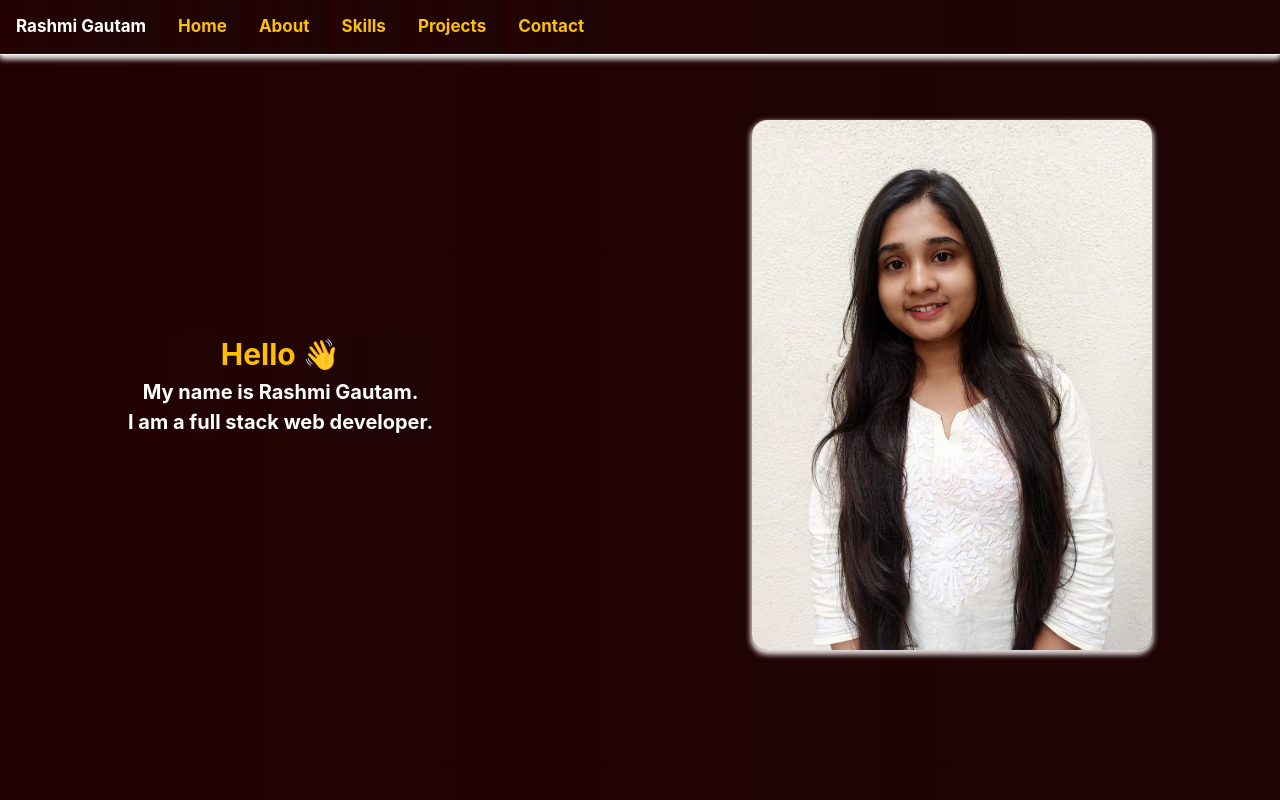
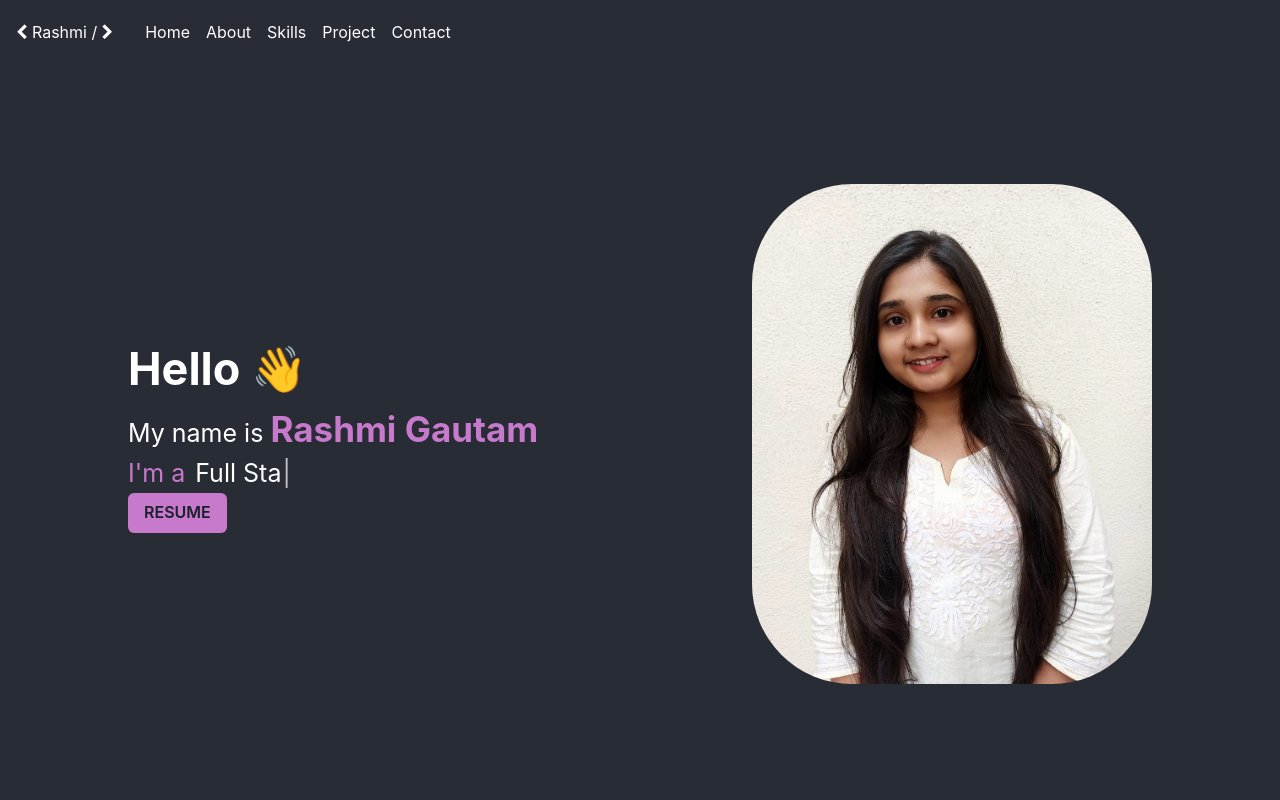
Before and after one commit to Rashmigautam16/Rashmigautam16.github.io, a React (Create React App) app: page / in a window 1280 px wide. Shown: the top 800 px of the page. Built offline with nearby package versions, Linux system fonts and the light colour scheme.

Commit message:
portfolio

```diff
--- a/package.json
+++ b/package.json
@@ -20,6 +20,7 @@
     "react-scripts": "5.0.1",
     "react-scroll": "^1.8.8",
     "typed.js": "^2.0.12",
+    "typewriter-effect": "^2.19.0",
     "web-vitals": "^2.1.4"
   },
   "scripts": {
--- a/public/index.html
+++ b/public/index.html
@@ -25,7 +25,8 @@
       work correctly both with client-side routing and a non-root public URL.
       Learn how to configure a non-root public URL by running `npm run build`.
     -->
-    <title>React App</title>
+    <title>Rashmi_gautam</title>
+    <link rel="stylesheet" href="https://cdnjs.cloudflare.com/ajax/libs/font-awesome/4.7.0/css/font-awesome.min.css">
   </head>
   <body>
     <noscript>You need to enable JavaScript to run this app.</noscript>
--- a/src/App.css
+++ b/src/App.css
@@ -40,33 +40,7 @@
     transform: rotate(360deg);
   }
 }
-/* #App{
-  display: flex;
-  flex-direction: column;
-  gap: 100px;
-} */
 
-* {
-  background: linear-gradient(270deg, #100d12, #230101);
-  background-size: 400% 400%;
-
-  -webkit-animation: AnimationName 6s ease infinite;
-  -moz-animation: AnimationName 6s ease infinite;
-  animation: AnimationName 6s ease infinite;
-}
-
-@-webkit-keyframes AnimationName {
-  0%{background-position:0% 50%}
-  50%{background-position:100% 50%}
-  100%{background-position:0% 50%}
-}
-@-moz-keyframes AnimationName {
-  0%{background-position:0% 50%}
-  50%{background-position:100% 50%}
-  100%{background-position:0% 50%}
-}
-@keyframes AnimationName {
-  0%{background-position:0% 50%}
-  50%{background-position:100% 50%}
-  100%{background-position:0% 50%}
-}
+ * {
+  background-color: #282c34;
+ }
--- a/src/Components/About.jsx
+++ b/src/Components/About.jsx
@@ -5,22 +5,11 @@ import "aos/dist/aos.css";
 AOS.init();
 const About = () => {
   return (
-    <div className="about">
-      <h1 id="head">About me</h1>
-      <div id="aboutContain">
-        <div data-aos="fade-up">
-          <img
-            alt="Coding"
-            width="600"
-            src="https://camo.githubusercontent.com/5ddf73ad3a205111cf8c686f687fc216c2946a75005718c8da5b837ad9de78c9/68747470733a2f2f7468756d62732e6766796361742e636f6d2f4576696c4e657874446576696c666973682d736d616c6c2e676966"
-          />
-        </div>
-        <div>
-          <h1  data-aos="fade-up">I am Rashmi Gautam</h1>
-          <h2  data-aos="fade-up">I'm a Full-Stack Web Developer</h2>
-          <h3  data-aos="fade-up">passionated to build website and I Love to work upon creative things. A full-stack React Js developer trained by Masai School, Bengaluru.</h3>
-        </div>
-      </div>
+    <div id="about">
+      <h1>
+
+     Lorem ipsum dolor sit amet consectetur adipisicing elit. Fugit ipsam repellendus qui recusandae ut vero voluptates aliquam, rerum ipsum? Alias a consequuntur pariatur laborum eos aliquam atque quaerat, est ipsum.
+      </h1>
     </div>
   );
 };
--- a/src/Components/Home.jsx
+++ b/src/Components/Home.jsx
@@ -1,31 +1,30 @@
 import React from "react";
 import "../style/home.css";
-import { Box, GridItem, Image, SimpleGrid, Text } from "@chakra-ui/react";
+
+import { Box, Button, GridItem, Image, SimpleGrid, Text } from "@chakra-ui/react";
+
 import rashmiProfile from "../rashmiProfile.jpeg";
 import AOS from "aos";
 import "aos/dist/aos.css";
+import Types from "./Types";
 AOS.init();
 
 const Home = () => {
   return (
     <div id="home">
       <div id="intro">
-        <h1>Hello 👋 </h1>
-        <div data-aos="fade-up">
-          My name is Rashmi Gautam.
-        </div>
-        <div data-aos="fade-up">
-          I am a full stack web developer.
-        </div>
+        <h1>Hello 👋</h1>
+        <h2>
+          My name is <span className="span">Rashmi Gautam</span>
+        </h2>
+        <div id="type">
+          <div>I'm a  </div>
+          <Types/>
+       </div>
+        <Button id="resume"><a href="https://drive.google.com/uc?id=1LbCRoGDnppvKj5Z4SWh2CSh3xDv0lPmt&export=download" download >RESUME</a></Button>
       </div>
-      <div data-aos="fade-up">
-        <img
-          src={rashmiProfile}
-          alt="Rashmi"
-          className="img-boxes"
-          width="400px"
-          id="image"
-        />
+      <div>
+        <img src={rashmiProfile} alt="rashmi" id="image" />
       </div>
     </div>
   );
--- a/src/Components/Navbar.jsx
+++ b/src/Components/Navbar.jsx
@@ -2,35 +2,112 @@ import "../style/navbar.css"
 import {Link} from "react-scroll"
 import React from 'react'
 
-const Navbar = () => {
+import {
+  Box,
+  Flex,
+  HStack,
+  IconButton,
+  useDisclosure,
+  useColorModeValue,
+  Stack,
+} from '@chakra-ui/react';
 
-  function myFunction() {
-    var x = document.getElementById("myTopnav");
-    if (x.className === "topnav") {
-      x.className += " responsive";
-    } else {
-      x.className = "topnav";
-    }
-  }
+import { HamburgerIcon } from '@chakra-ui/icons';
+
+// const Links = ['Dashboard', 'Projects', 'Team'];
+
+const NavLink = ({ children }) => (
+  <Link
+    px={2}
+    py={1}
+    rounded={'md'}
+    _hover={{
+      textDecoration: 'none',
+      bg: useColorModeValue('gray.200', 'gray.700'),
+    }}
+    href={'#'}>
+    {children}
+  </Link>
+);
+
+export default function Simple() {
+  const { isOpen, onOpen, onClose } = useDisclosure();
 
   return (
+    <>
+      <Box  px={4}>
+        <Flex h={16} alignItems={'center'} justifyContent={'space-between'}>
+          <IconButton
+          bg={"black"}
+            size={'md'}
+            icon={ <HamburgerIcon />}
+            aria-label={'Open Menu'}
+            display={{ md: 'none' }}
+            onClick={isOpen ? onClose : onOpen}
+          />
+          <HStack spacing={8} alignItems={'center'}>
+          <Link activeClass="active" to="home" spy={true} smooth={true} offset={50} duration={1000} ><i class="fa fa-chevron-left" aria-hidden="true"></i> Rashmi <span>/ </span><i class="fa fa-chevron-right" aria-hidden="true"></i></Link>
+            <HStack
+              as={'nav'}
+              spacing={4}
+              display={{ base: 'none', md: 'flex' }}>
+            <Link activeClass="active" to="home" spy={true} smooth={true} offset={50} duration={1000} >Home </Link>
+            <Link activeClass="active" to="about" spy={true} smooth={true} offset={50} duration={1000}>About</Link>
+            <Link activeClass="active" to="skills" spy={true} smooth={true} offset={50} duration={1000}>Skills</Link>
+            <Link activeClass="active" to="project" spy={true} smooth={true} offset={50} duration={1000}>Project</Link>
+            <Link activeClass="active" to="contact" spy={true} smooth={true} offset={50} duration={1000}>Contact</Link>
+
+            </HStack>
+          </HStack>
+
+        </Flex>
+
+        {isOpen ? (
+          <Box pb={4} display={{ md: 'none' }}>
+            <Stack as={'nav'} spacing={4}>
+            <Link activeClass="active" to="home" spy={true} smooth={true} offset={50} duration={1000} >Home </Link>
+            <Link activeClass="active" to="about" spy={true} smooth={true} offset={50} duration={1000}>About</Link>
+            <Link activeClass="active" to="skills" spy={true} smooth={true} offset={50} duration={1000}>Skills</Link>
+            <Link activeClass="active" to="project" spy={true} smooth={true} offset={50} duration={1000}>Project</Link>
+            <Link activeClass="active" to="contact" spy={true} smooth={true} offset={50} duration={1000}>Contact</Link>
+            </Stack>
+          </Box>
+        ) : null}
+      </Box>
+
+      {/* <Box p={4}>Main Content Here</Box> */}
+    </>
+  );
+}
 
 
-<div className="topnav" id="myTopnav">
-  <a className="link">Rashmi Gautam</a>
-  <Link className="link"  to="/" spy={true} smooth={true} offset={50} duration={500}>Home</Link>
-  <Link className="link" to="/about" spy={true} smooth={true} offset={50} duration={500}>About</Link>
-  <Link className="link" to="/skills" spy={true} smooth={true} offset={50} duration={500}>Skills</Link>
-  <Link className="link" to="/projects" spy={true} smooth={true} offset={50} duration={500}>Projects</Link>
-  <Link className="link" to="/contact" spy={true} smooth={true} offset={50} duration={500}>Contact</Link>
+//   function myFunction() {
+//     var x = document.getElementById("myTopnav");
+//     if (x.className === "topnav") {
+//       x.className += " responsive";
+//     } else {
+//       x.className = "topnav";
+//     }
+//   }
+
+//   return (
 
 
-<a href="javascript:void(0);" className="icon" onClick={myFunction}>
-    <i className="fa fa-bars"></i>
-  </a>
-</div>
+// <div className="topnav" id="myTopnav">
+//   <Link className="name"><i class="fa fa-chevron-left" aria-hidden="true"></i> Rashmi <span></span><i class="fa fa-chevron-right" aria-hidden="true"></i>   </Link>
+//   <Link className="link"  href="/" spy={true} smooth={true} offset={50} duration={500}>Home</Link>
+//   <Link className="link" href="/about" spy={true} smooth={true} offset={50} duration={500}>About</Link>
+//   <Link className="link" href="/skills" spy={true} smooth={true} offset={50} duration={500}>Skills</Link>
+//   <Link className="link" href="/projects" spy={true} smooth={true} offset={50} duration={500}>Projects</Link>
+//   <Link className="link" href="/contact" spy={true} smooth={true} offset={50} duration={500}>Contact</Link>
 
-  )
-}
 
-export default Navbar
+// <Link href="javascript:void(0);" className="icon" onClick={myFunction}>
+//     <i className="fa fa-bars"></i>
+//   </Link>
+// </div>
+
+//   )
+// }
+
+// export default Navbar
--- /dev/null
+++ b/src/Components/Types.jsx
@@ -0,0 +1,27 @@
+import { Box } from '@chakra-ui/react';
+import React from 'react'
+import Typewriter from "typewriter-effect";
+
+const Types = () => {
+
+  return (
+
+         <>
+            <Box    color='#fb982f' >
+        <Typewriter
+        options={{
+            strings:[ 'Full Stack web Developer....','Coder....','Web Developer..'],
+            autoStart: true,
+            loop: true,
+            deleteSpeed: 200,
+            delay:500,
+
+        }}
+        />
+        </Box>
+          </>
+
+  )
+}
+
+export default Types
--- a/src/style/home.css
+++ b/src/style/home.css
@@ -6,26 +6,36 @@
     align-items: center;
     padding: 120px 0px 120px 0px;
 }
+#intro{
+    font-size: 25px;
 
-
-#image{
-    border-radius: 15px;
-    box-shadow: rgba(235, 230, 230, 0.961) 0px 3px 6px, rgba(237, 233, 233, 0.864) 0px 3px 6px;
-}
-#image:hover{
-    box-shadow: rgba(239, 243, 243, 0.912) 0px 7px 29px 0px;
-}
-#intro{
-    color: aliceblue;
 }
 #intro>h1{
-    font-size: 30px;
+    font-size: 45px;
     font-weight: bold;
-    color: rgb(255, 191, 0);
+    display: flex;
 }
-#intro>div{
-    font-size: 20px;
+.span{
+    font-size: 35px;
     font-weight: bold;
+    color: rgb(199, 121, 203);
+}
+#type{
+    display: flex;
+    gap:10px;
+    color: rgb(199, 121, 203);
+}
+#type>div{
+    color: rgb(199, 121, 203);
+}
+#image{
+    width: 400px;
+    height: 500px;
+    border-radius: 100px;
+}
+#resume{
+    display: flex;
+    background-color:  rgb(199, 121, 203);
 }
 @media all and (min-width: 768px) and (max-width: 1024px) {
    #home{
--- a/src/style/navbar.css
+++ b/src/style/navbar.css
@@ -1,34 +1,25 @@
-.topnav {
+/* .topnav {
     position: fixed;
     overflow: hidden;
-    background-color: #333;
+    display: flex;
+    align-items: center;
+    justify-content: space-evenly;
+    background-color:rgb(36, 35, 35);
     width: 100%;
+    font-size: 16px;
+    font-weight: bold;
+    padding: 12px;
     border-bottom: 1px solid white ;
     box-shadow: rgba(235, 230, 230, 0.961) 0px 3px 6px, rgba(237, 233, 233, 0.864) 0px 3px 6px;
   }
-
-  .topnav a {
-    float: left;
-    display: block;
-    color: #fac107;
-    text-align: center;
-    padding: 14px 16px;
-    text-decoration: none;
-    font-size: 17px;
-    font-weight: bold;
-
+  .name{
+    font-size: 25px;
+    color: rgb(199, 121, 203);
   }
 
-  .link:hover {
-    background-color: rgb(241, 181, 14);
-    color:white;
+  #span{
+    font-size: 30px;
   }
-
-  .topnav a.active {
-    background-color: #04AA6D;
-    color: white;
-  }
-
   .topnav .icon {
     display: none;
   }
@@ -53,8 +44,4 @@
       display: block;
       text-align: left;
     }
-  }
-  #link{
-    display: flex;
-    gap: 50px;
-  }
+  } */
```
Also changed, not shown: src/Components/Skills.jsx (+4 -4 lines), 1 other file (tests, documents, lock files or other folders).
